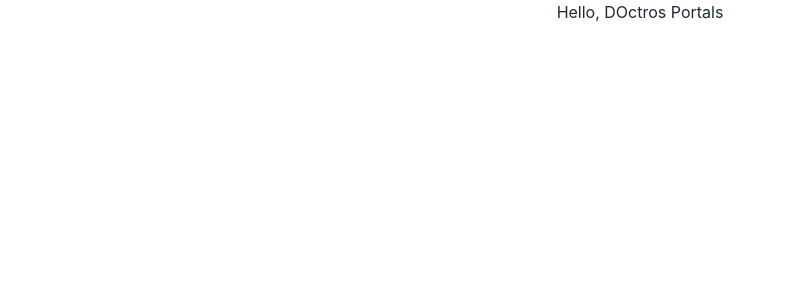
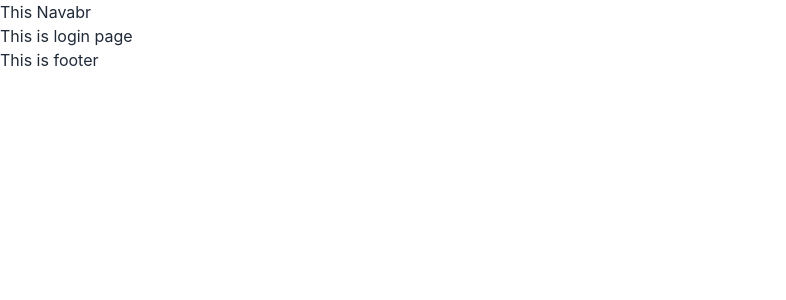
Before and after one commit to 002imran/doctors-portal-client, a React (Create React App) app: page /login in a window 1280 px wide. Shown: the top 300 px of the page, without its empty margins (0-786 px from the left). Built offline with nearby package versions, Linux system fonts and the light colour scheme.

Commit message:
initial route setup

```diff
--- a/src/App.js
+++ b/src/App.js
@@ -1,10 +1,11 @@
-import logo from './logo.svg';
 import './App.css';
+import { RouterProvider } from 'react-router-dom';
+import router from './Routes/Routes/Routes';
 
 function App() {
   return (
-    <div className="App">
-      <h1>Hello, DOctros Portals</h1>
+    <div>
+        <RouterProvider router={router}></RouterProvider>
     </div>
   );
 }
--- a/src/Layout/Main.js
+++ b/src/Layout/Main.js
@@ -1,8 +1,14 @@
 import React from 'react';
+import { Outlet } from 'react-router-dom';
+import Footer from '../Pages/Shared/Footer/Footer';
+import Navbar from '../Pages/Shared/Navbar/Navbar';
 
 const Main = () => {
     return (
         <div>
+            <Navbar></Navbar>
+            <Outlet></Outlet>
+            <Footer></Footer>
 
         </div>
     );
--- /dev/null
+++ b/src/Pages/Login/Login.js
@@ -0,0 +1,11 @@
+import React from 'react';
+
+const Login = () => {
+    return (
+        <div>
+            <h2>This is login page</h2>
+        </div>
+    );
+};
+
+export default Login;
--- a/src/Pages/Shared/Footer/Footer.js
+++ b/src/Pages/Shared/Footer/Footer.js
@@ -3,7 +3,7 @@
 const Footer = () => {
     return (
         <div>
-
+            <h2>This is footer</h2>
         </div>
     );
 };
--- a/src/Pages/Shared/Navbar/Navbar.js
+++ b/src/Pages/Shared/Navbar/Navbar.js
@@ -3,7 +3,7 @@
 const Navbar = () => {
     return (
         <div>
-
+            <h2>This Navabr</h2>
         </div>
     );
 };
```
Also changed, not shown: src/Routes/Routes/Routes.js (+8 -1 lines).
